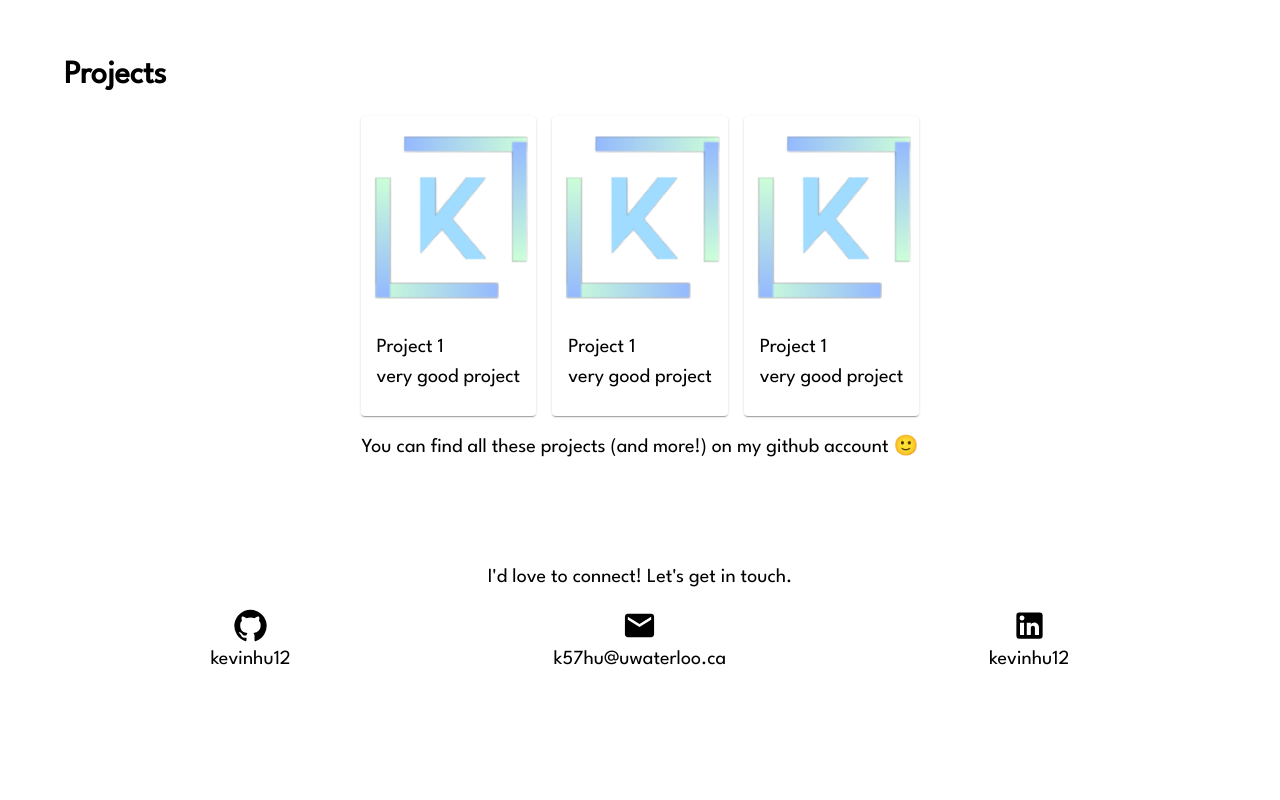
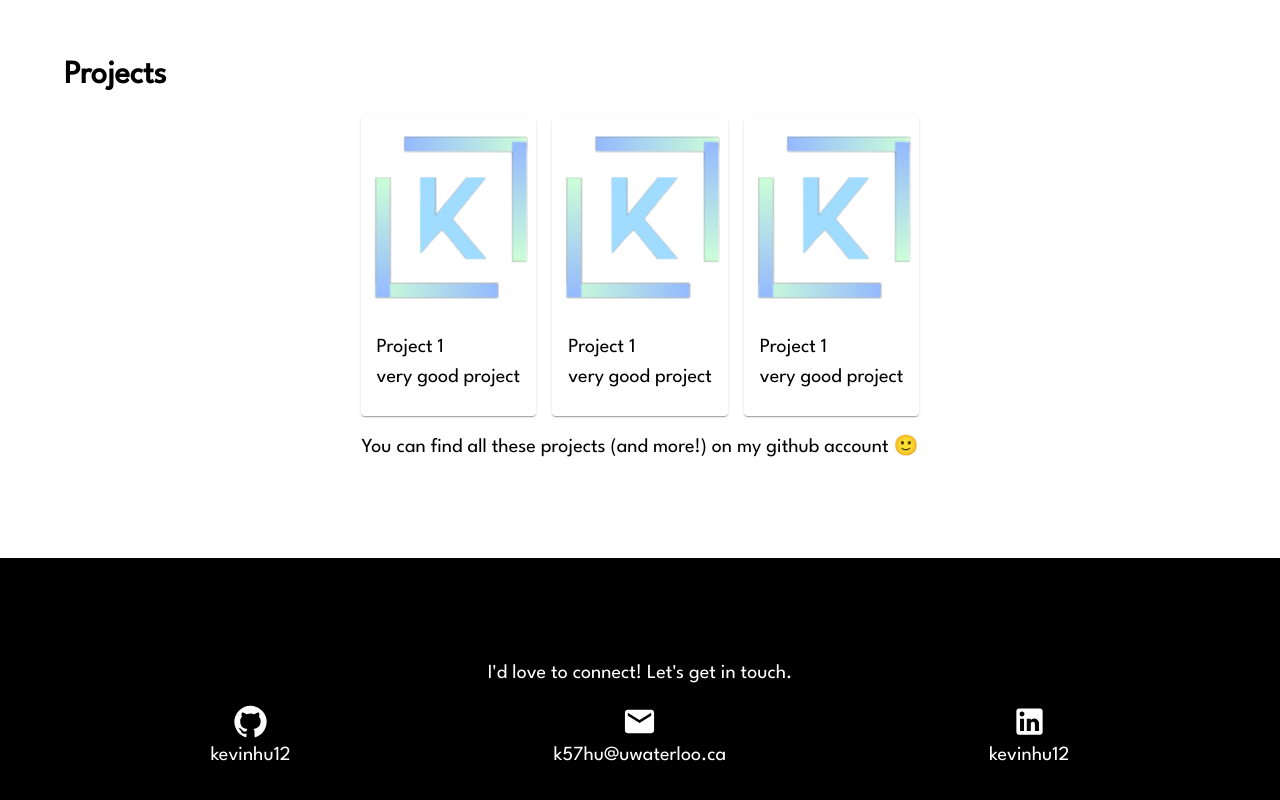
Before and after one commit to kevinhu12/kevinhu12.github.io, a React (Create React App) app: page / in a window 1280 px wide. Shown: the part 2108-2908 px from the top of the page. Before the commit the page ends 2783 px from the top, so only its background shows below. Built offline with nearby package versions, Linux system fonts and the light colour scheme.

Commit message:
changed colour of ContactInfo

```diff
--- a/src/pages/ContactInfo.js
+++ b/src/pages/ContactInfo.js
@@ -1,3 +1,4 @@
+import Box from '@mui/material/Box';
 import CenterBox from '../shared/CenterBox';
 import EmailIcon from '@mui/icons-material/Email';
 import GitHubIcon from '@mui/icons-material/GitHub';
@@ -11,30 +12,31 @@ import { contactInfo } from '../utils/constants';
 const ContactInfo = ({
     theme
 }) => (
-    <Section>
+    <Box sx={{ backgroundColor: 'black' }}>
+        <Section paddingBottom='2rem'>
             <Grid container spacing={theme.gridSpacing}>
                 <Grid item xs={12}>
                     <CenterBox>
-                    <Text>I'd love to connect! Let's get in touch.</Text>
+                        <Text color='secondary'>I'd love to connect! Let's get in touch.</Text>
                     </CenterBox>
                 </Grid>
 
                 {contactInfo.map((contact, idx) => (
                     <Grid item xs={4} display='flex' flexDirection='column' alignItems='center'>
                         {idx === 0 ? (
-                        <GitHubIcon color='primary' fontSize='large' />
+                            <GitHubIcon color='secondary' fontSize='large' />
                         ) : idx === 1 ? (
-                        <EmailIcon color='primary' fontSize='large' />
+                            <EmailIcon color='secondary' fontSize='large' />
                         ) : (
-                        <LinkedInIcon color='primary' fontSize='large' />
+                            <LinkedInIcon color='secondary' fontSize='large' />
                         )}
                         <Link
-                        color='primary'
+                            color='secondary'
                             href={contact.link}
                             target='_blank'
                             underline='none'
                             variant='h6'
-                        sx={{ '&:hover': { color: theme.palette.secondary.main } }}
+                            sx={{ '&:hover': { color: theme.palette.info.main } }}
                         >
                             {contact.name}
                         </Link>
@@ -42,6 +44,7 @@ const ContactInfo = ({
                 ))}
             </Grid>
         </Section>
+    </Box>
 )
 
 export default ContactInfo;
--- a/src/pages/Projects.js
+++ b/src/pages/Projects.js
@@ -12,7 +12,7 @@ import { projects } from '../utils/constants';
 const Projects = ({
     theme
 }) => (
-    <Section>
+    <Section paddingBottom='6rem'>
         <Grid container spacing={theme.gridSpacing}>
             <Grid item xs={12}>
                 <SectionHeader>
--- a/src/shared/Section.js
+++ b/src/shared/Section.js
@@ -3,11 +3,13 @@ import { styled } from '@mui/system';
 
 const Section = styled(Container)(({
     paddingTop = '',
+    paddingBottom = '',
     theme
 }) => ({
     fixed: true,
     maxWidth: 'lg',
-    paddingTop: paddingTop !== '' ? paddingTop : theme.sectionSpacing
+    paddingTop: paddingTop !== '' ? paddingTop : theme.sectionSpacing,
+    paddingBottom: paddingBottom !== '' ? paddingBottom : 0
 }));
 
 export default Section;
```
Lines whose indentation alone changed are shown as unchanged.
